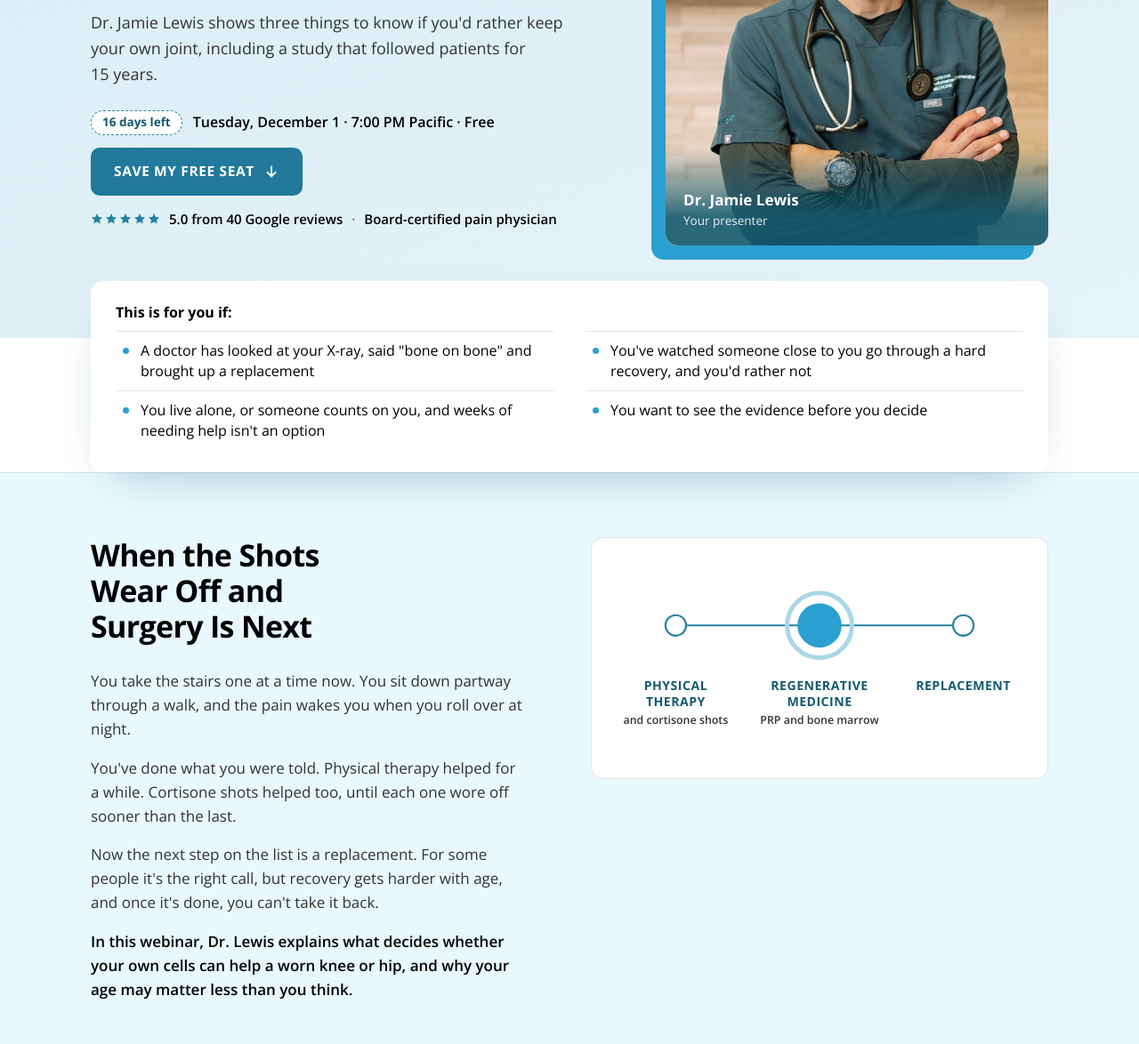
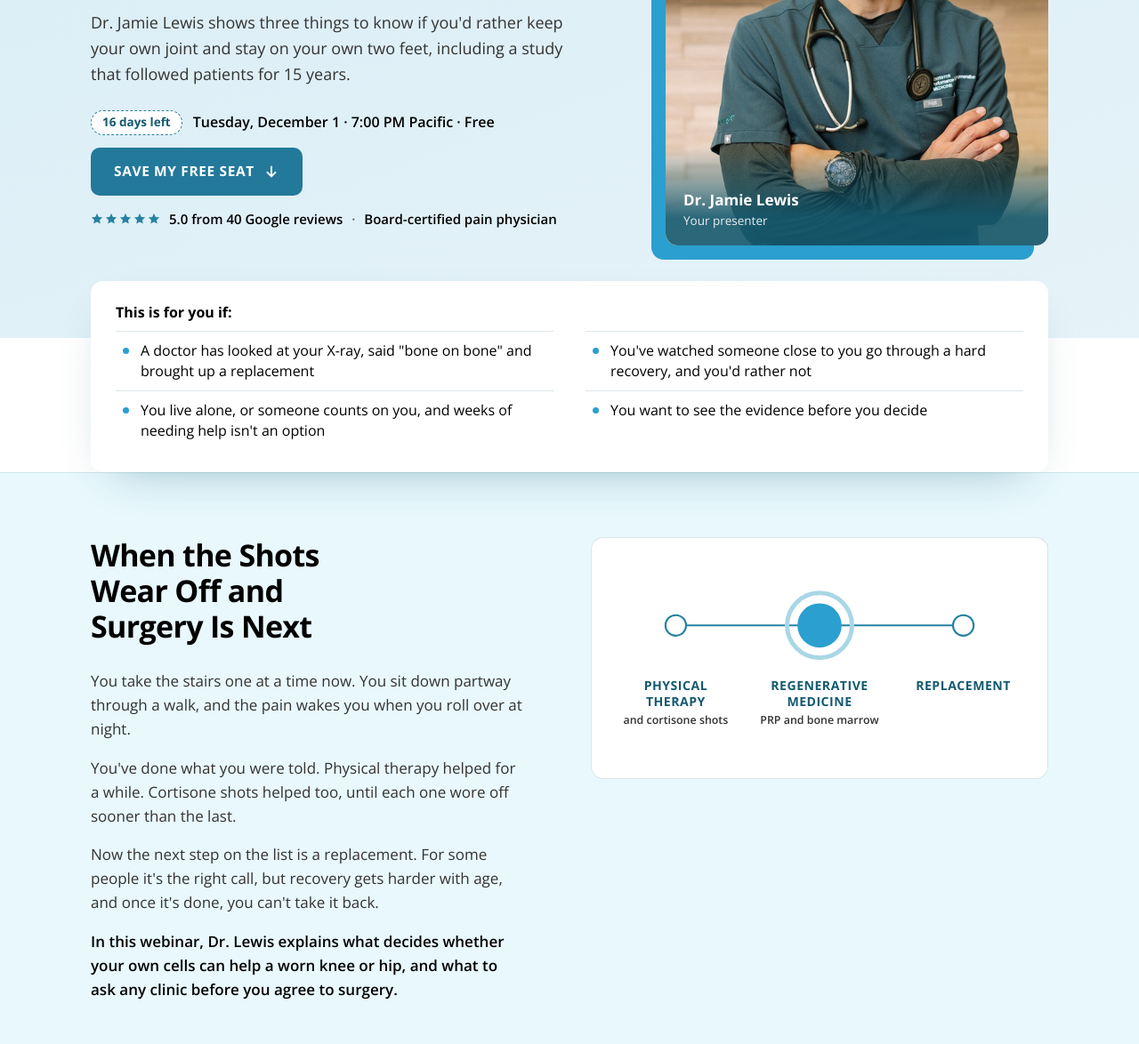
Before and after one commit to godz-onkar/c4rpm-avoid-surgery-webinar-lp, a plain HTML site: page page.html in a window 1280 px wide. Shown: the part 366-1540 px from the top of the page at 89% size. Drawn offline with nearby package versions, Linux system fonts and the light colour scheme.

Commit message:
Lengthen the five subheadlines to explain each webinar
Co-Authored-By: Claude Opus 5.5 <noreply@anthropic.com>

```diff
--- a/page.html
+++ b/page.html
@@ -323,7 +323,7 @@ footer{margin-top:64px;border-top:1px solid var(--line-light);padding:32px 0 40p
       <div>
         <p class="eyebrow">Free online webinar · Spokane and Coeur d'Alene</p>
         <h1><span class="lead">Avoid Surgery:</span> <span class="main">Your Knee or Hip Has More Options Than a Replacement</span></h1>
-        <p class="sub">Dr. Jamie Lewis shows three things to know if you'd rather keep your own joint, including a study that followed patients for 15&nbsp;years.</p>
+        <p class="sub">Dr. Jamie Lewis shows three things to know if you'd rather keep your own joint and stay on your own two feet, including a study that followed patients for 15&nbsp;years.</p>
         <div class="presenter-row">
           <img src="assets/dr-lewis.jpg" width="660" height="800" alt="">
           <div><b>Dr. Jamie Lewis</b><span>Your presenter</span></div>
@@ -365,7 +365,7 @@ footer{margin-top:64px;border-top:1px solid var(--line-light);padding:32px 0 40p
       <p>You take the stairs one at a time now. You sit down partway through a walk, and the pain wakes you when you roll over at night.</p>
       <p>You've done what you were told. Physical therapy helped for a while. Cortisone shots helped too, until each one wore off sooner than the last.</p>
       <p>Now the next step on the list is a replacement. For some people it's the right call, but recovery gets harder with age, and once it's done, you can't take it back.</p>
-      <p class="turn">In this webinar, Dr. Lewis explains what decides whether your own cells can help a worn knee or hip, and why your age may matter less than you think.</p>
+      <p class="turn">In this webinar, Dr. Lewis explains what decides whether your own cells can help a worn knee or hip, and what to ask any clinic before you agree to surgery.</p>
     </div>
     <div class="path-card">
       <svg class="path path-h" viewBox="0 0 560 250" role="img" aria-labelledby="path-t">
```
Also changed, not shown: 5 other files.
